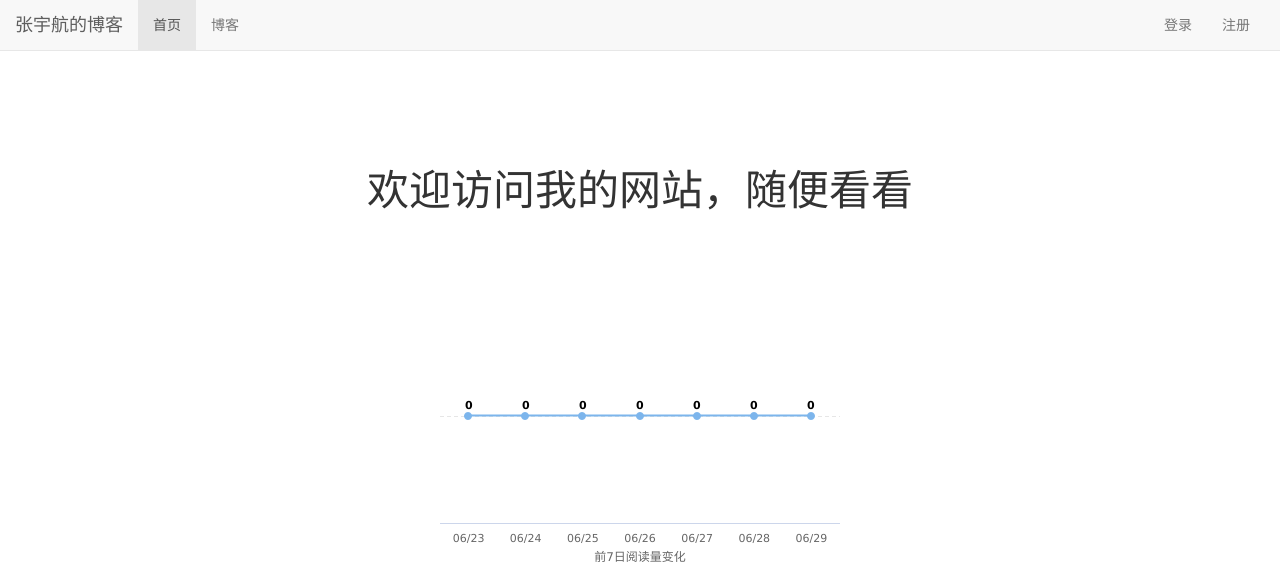
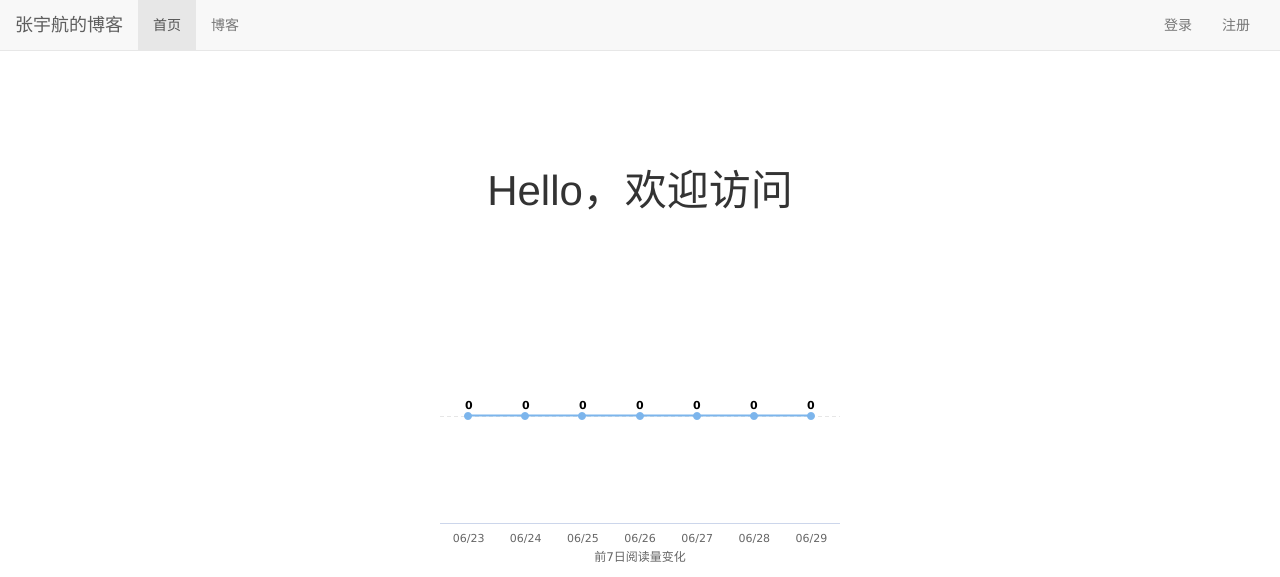
Before and after one commit to zhangyuhang926/mysite, a Django app: page / in a window 1280 px wide. Shown: the top 577 px of the page. Run offline with Django 3.2, Linux system fonts and the light colour scheme; data that the repository does not hold is empty; some libraries are stand-ins or nearby versions.

Commit message:
个人博客

```diff
--- a/templates/home.html
+++ b/templates/home.html
@@ -13,7 +13,7 @@
 {% block nav_home_active %}active{% endblock %}
 
 {% block content %}
-    <h3 class="home-content">欢迎访问我的网站，随便看看</h3>
+    <h3 class="home-content">Hello，欢迎访问</h3>
     <!--<p>{{ read_nums }}</p>-->
     <!-- 图表容器 DOM -->
     <div id="container"></div>
```
